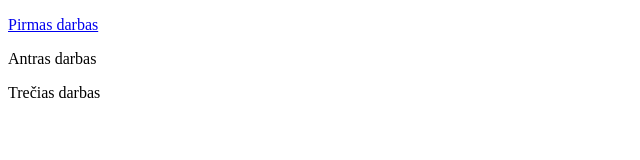
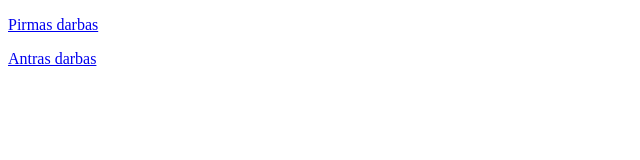
Before and after one commit to vakagalk/vakaregalk.github.io, a plain HTML site: page index.html in a window 1280 px wide. Shown: the whole page, without its empty margins (0-640 px from the left). Drawn offline with Linux system fonts and the light colour scheme.

Commit message:
Update index.html

```diff
--- a/index.html
+++ b/index.html
@@ -5,8 +5,7 @@
 	<title> Visi darbai </title>
 	</head>
 	<body>
-		<p> <a href="darbas1/antras.html">Pirmas darbas</a> </p>
-		<p> Antras darbas </p>
-		<p> Trečias darbas </p>
+		<p> <a href="darbas1/antras.html">Pirmas darbas </p>
+		<p> <a href="darbas2/index.html">Antras darbas </p>
 	</body>
 </html>
```
